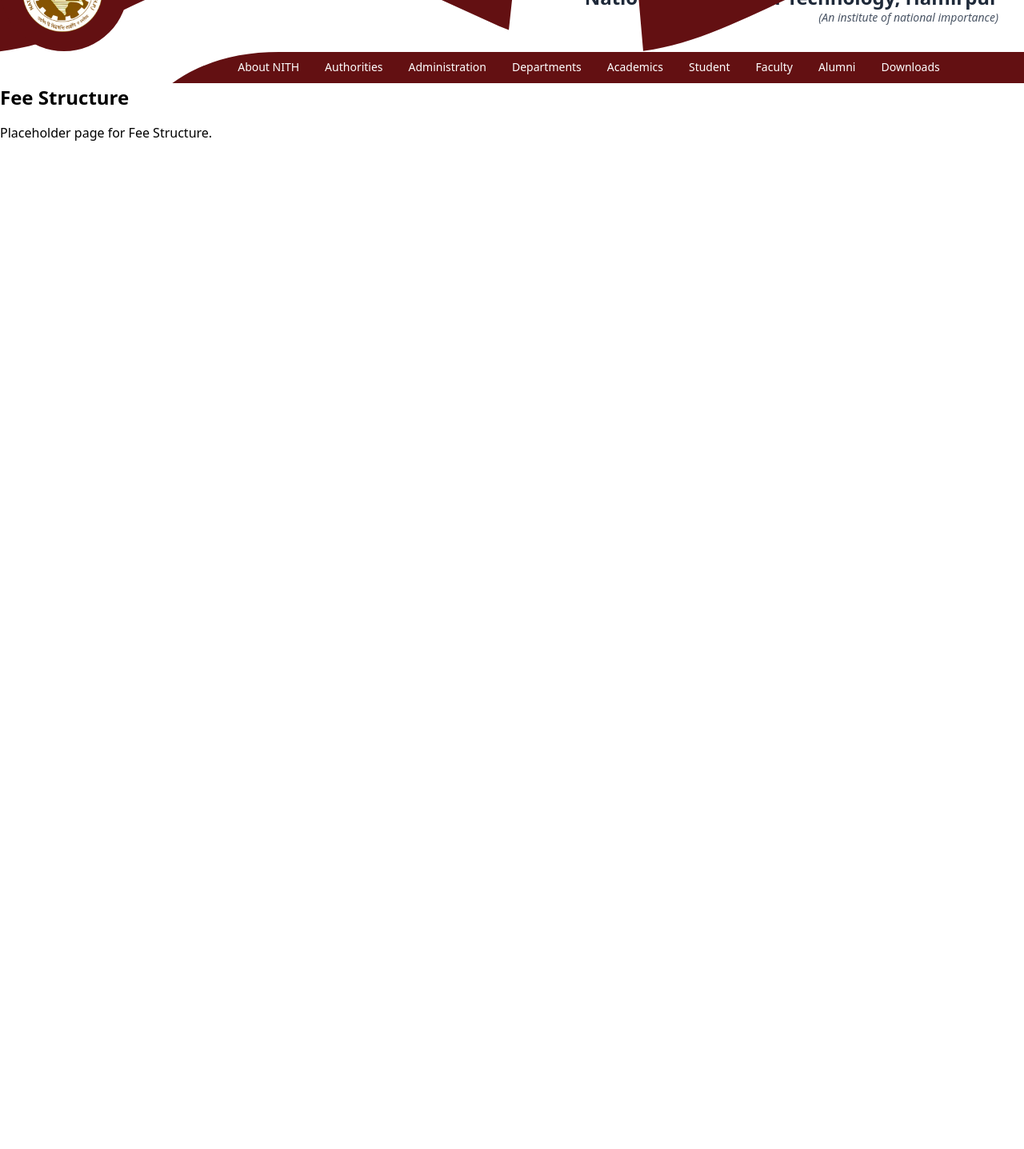
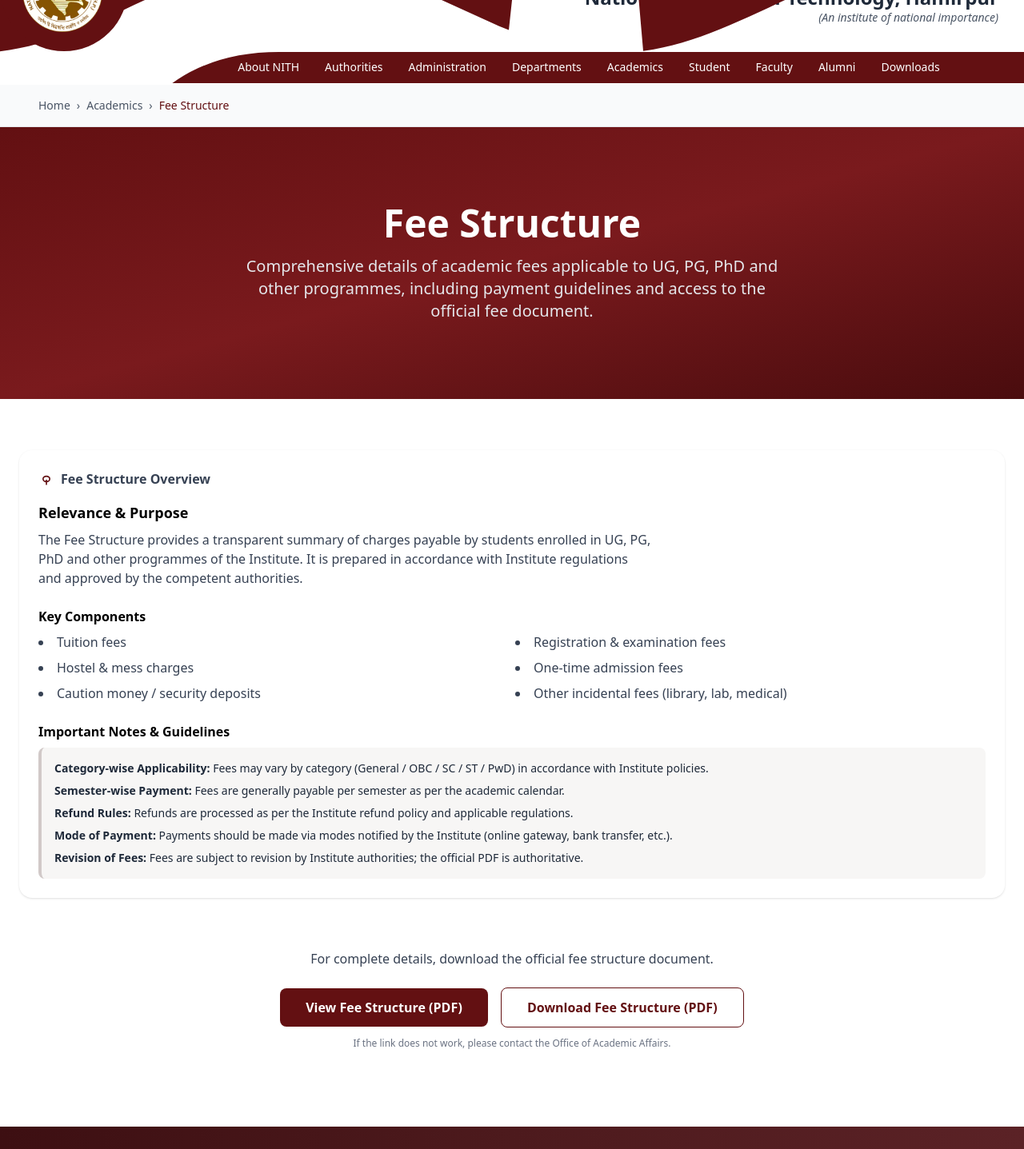
Before and after one commit to somya7verma/nith-main-client, a Next.js app: page /academics/fee-structure in a window 1280 px wide. Shown: the part 80-1517 px from the top of the page at 80% size. Before the commit the page ends 800 px from the top, so only its background shows below. Built offline with nearby package versions, Linux system fonts and the light colour scheme; no server answers.

Commit message:
completed fee-structure page

```diff
--- a/src/app/academics/fee-structure/page.tsx
+++ b/src/app/academics/fee-structure/page.tsx
@@ -1,13 +1,210 @@
+'use client';
+
 import React from 'react';
+import { motion } from 'framer-motion';
+import Link from 'next/link';
 
 import Nav from '@/app/components/header';
+import Footer from '@/app/components/footer';
 
-export default function Page() {
+export default function FeeStructurePage() {
+  const feePdf =
+    process?.env?.NEXT_PUBLIC_FEE_STRUCTURE_URL ||
+    '/documents/academics/fee-structure.pdf';
+
+  const handleOpen = (url?: string) => {
+    if (!url) return;
+    window.open(url, '_blank', 'noopener,noreferrer');
+  };
+
+  const handleDownload = (url: string, title = 'Fee-Structure') => {
+    const link = document.createElement('a');
+    link.href = url;
+    link.download = `${title.slice(0, 50).replace(/[^a-zA-Z0-9]/g, '_')}.pdf`;
+    document.body.appendChild(link);
+    link.click();
+    document.body.removeChild(link);
+  };
+
   return (
     <>
       <Nav />
-      <h1 className="text-2xl font-bold">Fee Structure</h1>
-      <p className="mt-4">Placeholder page for Fee Structure.</p>
+
+      <div className="bg-gray-50 py-4 px-6 md:px-12 border-b border-gray-200">
+        <div className="max-w-7xl mx-auto">
+          <nav className="flex items-center space-x-2 text-sm text-gray-600">
+            <Link
+              href="/"
+              className="hover:text-[#800000] transition-colors duration-200"
+            >
+              Home
+            </Link>
+            <span>›</span>
+            <Link
+              href="/academics"
+              className="hover:text-[#800000] transition-colors duration-200"
+            >
+              Academics
+            </Link>
+            <span>›</span>
+            <span className="text-[#631012] font-medium">Fee Structure</span>
+          </nav>
+        </div>
+      </div>
+
+      <section className="bg-gradient-to-br from-[#631012] via-[#7a1a1d] to-[#4a0c0e] py-16 md:py-24">
+        <div className="max-w-7xl mx-auto px-6">
+          <motion.div
+            initial={{ opacity: 0, y: 20 }}
+            animate={{ opacity: 1, y: 0 }}
+            transition={{ duration: 0.6 }}
+            className="text-center"
+          >
+            <h1 className="text-4xl md:text-5xl font-bold text-white mb-4">
+              Fee Structure
+            </h1>
+            <p className="text-lg md:text-xl text-gray-200 max-w-2xl mx-auto">
+              Comprehensive details of academic fees applicable to UG, PG, PhD
+              and other programmes, including payment guidelines and access to
+              the official fee document.
+            </p>
+          </motion.div>
+        </div>
+      </section>
+
+      <section className="py-12 md:py-16 px-4 md:px-6">
+        <div className="max-w-7xl mx-auto">
+          <motion.div
+            initial={{ opacity: 0, y: 20 }}
+            animate={{ opacity: 1, y: 0 }}
+            transition={{ duration: 0.5, delay: 0.2 }}
+            className="bg-white rounded-2xl shadow-sm p-4 md:p-6 mb-8"
+          >
+            <div className="flex items-center gap-2 mb-4 md:mb-0">
+              <svg
+                className="w-5 h-5 text-[#631012]"
+                fill="none"
+                stroke="currentColor"
+                viewBox="0 0 24 24"
+                xmlns="http://www.w3.org/2000/svg"
+              >
+                <path
+                  strokeLinecap="round"
+                  strokeLinejoin="round"
+                  strokeWidth={2}
+                  d="M12 8c-3 0-5 2-5 4s2 4 5 4 5-2 5-4-2-4-5-4z"
+                />
+                <path
+                  strokeLinecap="round"
+                  strokeLinejoin="round"
+                  strokeWidth={2}
+                  d="M12 14v6"
+                />
+              </svg>
+
+              <span className="font-semibold text-gray-700">
+                Fee Structure Overview
+              </span>
+            </div>
+
+            <div className="space-y-6 mt-4">
+              <section>
+                <h2 className="text-lg font-semibold mb-2">
+                  Relevance & Purpose
+                </h2>
+                <p className="text-gray-700 max-w-3xl">
+                  The Fee Structure provides a transparent summary of charges
+                  payable by students enrolled in UG, PG, PhD and other
+                  programmes of the Institute. It is prepared in accordance with
+                  Institute regulations and approved by the competent
+                  authorities.
+                </p>
+              </section>
+
+              <section>
+                <h3 className="text-base font-semibold mb-2">Key Components</h3>
+                <ul className="grid grid-cols-1 sm:grid-cols-2 gap-2 text-gray-700 list-disc list-inside">
+                  <li>Tuition fees</li>
+                  <li>Registration & examination fees</li>
+                  <li>Hostel & mess charges</li>
+                  <li>One-time admission fees</li>
+                  <li>Caution money / security deposits</li>
+                  <li>Other incidental fees (library, lab, medical)</li>
+                </ul>
+              </section>
+
+              <section className="mt-4">
+                <h3 className="text-base font-semibold mb-2">
+                  Important Notes & Guidelines
+                </h3>
+
+                <div className="bg-[#f7f6f5] border-l-4 border-[#d1c9c8] p-4 rounded-lg text-sm text-gray-800">
+                  <ul className="space-y-2">
+                    <li>
+                      <strong>Category-wise Applicability:</strong> Fees may
+                      vary by category (General / OBC / SC / ST / PwD) in
+                      accordance with Institute policies.
+                    </li>
+                    <li>
+                      <strong>Semester-wise Payment:</strong> Fees are generally
+                      payable per semester as per the academic calendar.
+                    </li>
+                    <li>
+                      <strong>Refund Rules:</strong> Refunds are processed as
+                      per the Institute refund policy and applicable
+                      regulations.
+                    </li>
+                    <li>
+                      <strong>Mode of Payment:</strong> Payments should be made
+                      via modes notified by the Institute (online gateway, bank
+                      transfer, etc.).
+                    </li>
+                    <li>
+                      <strong>Revision of Fees:</strong> Fees are subject to
+                      revision by Institute authorities; the official PDF is
+                      authoritative.
+                    </li>
+                  </ul>
+                </div>
+              </section>
+            </div>
+          </motion.div>
+
+          <div className="text-center py-8">
+            <p className="text-gray-700 mb-6">
+              For complete details, download the official fee structure
+              document.
+            </p>
+
+            <div className="flex items-center justify-center gap-4">
+              <button
+                onClick={() => handleOpen(feePdf)}
+                className="px-6 md:px-8 py-3 bg-[#631012] text-white font-semibold rounded-lg hover:bg-[#4d0f10] focus:outline-none focus:ring-4 focus:ring-[#631012]/30 transition-colors"
+                aria-label="View Fee Structure PDF"
+                title="View Fee Structure (PDF)"
+              >
+                View Fee Structure (PDF)
+              </button>
+
+              <button
+                onClick={() => handleDownload(feePdf, 'NITH-Fee-Structure')}
+                className="px-6 md:px-8 py-3 bg-white border border-[#631012] text-[#631012] font-semibold rounded-lg hover:bg-[#631012] hover:text-white focus:outline-none focus:ring-4 focus:ring-[#631012]/20 transition-colors"
+                aria-label="Download Fee Structure PDF"
+                title="Download Fee Structure (PDF)"
+              >
+                Download Fee Structure (PDF)
+              </button>
+            </div>
+
+            <p className="text-gray-500 mt-3 text-xs">
+              If the link does not work, please contact the Office of Academic
+              Affairs.
+            </p>
+          </div>
+        </div>
+      </section>
+
+      <Footer />
     </>
   );
 }
```
